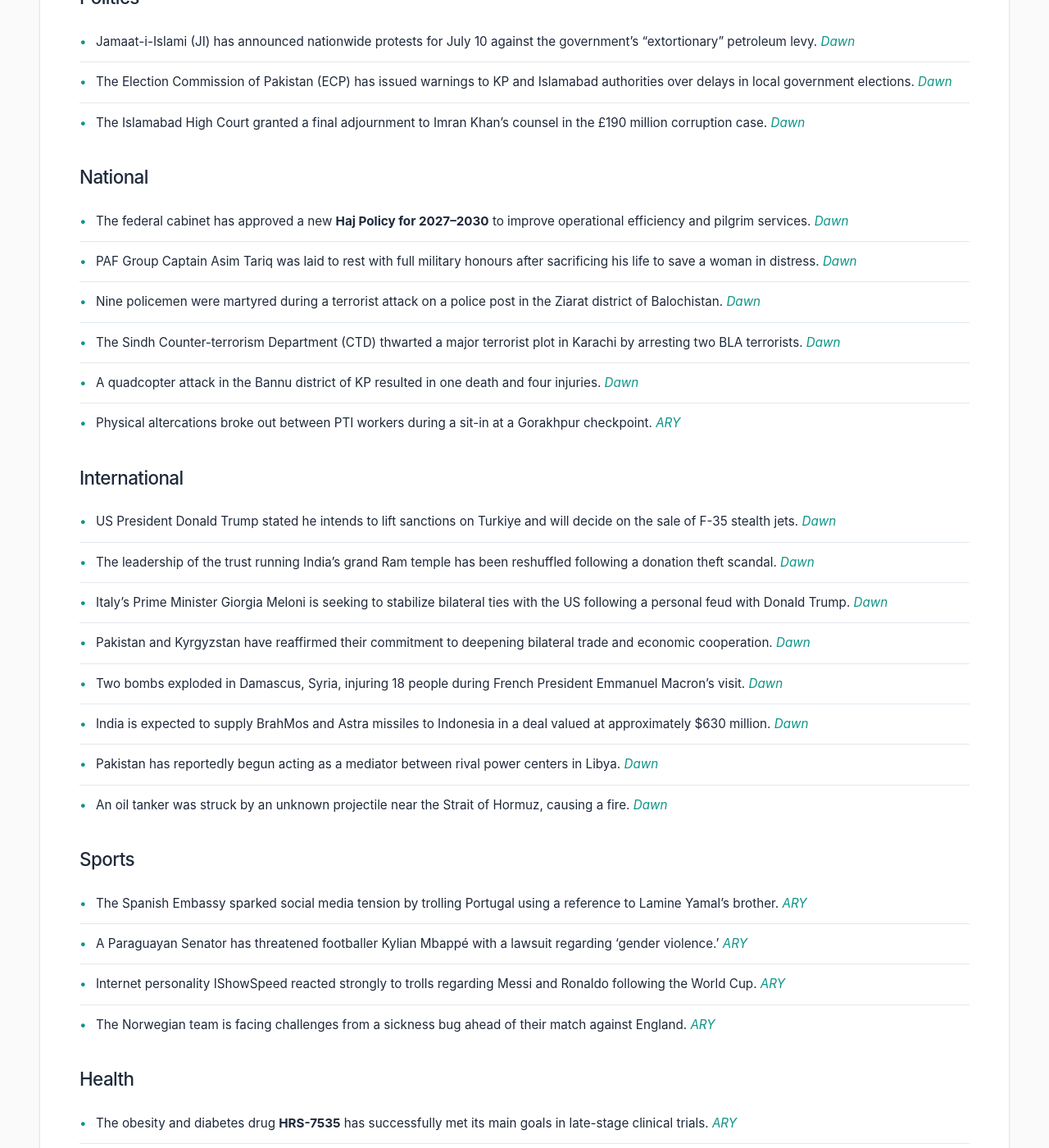
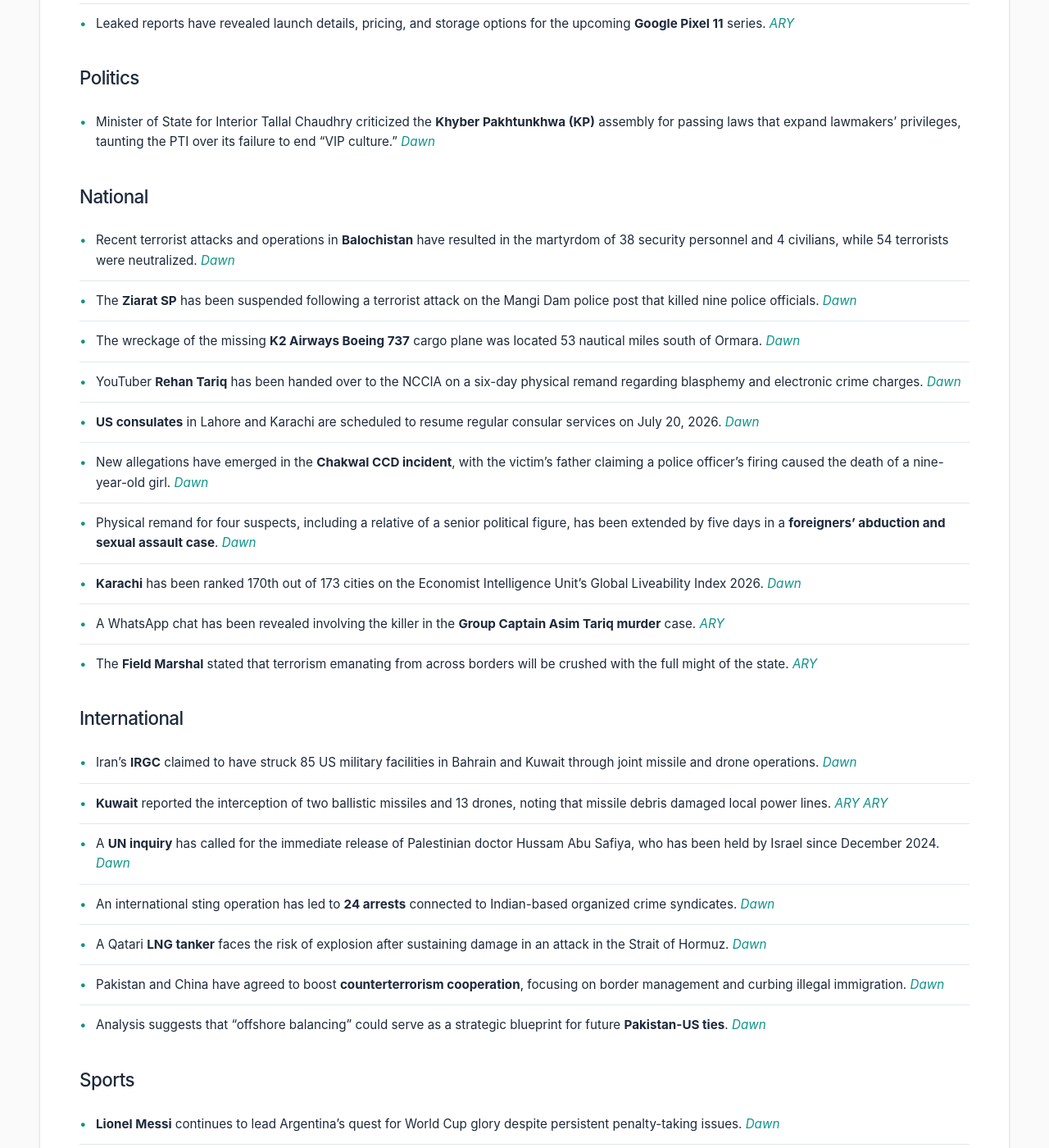
Before and after one commit to zsubzwary/news, a Jekyll site: the page built from en/index.md, in a window 1280 px wide and 1400 px high, scrolled down 841 px. Shown: the whole window at 82% size. Built offline with Jekyll 4.4.1, drawn with Linux system fonts in a browser that asks for light colours; some web fonts are replaced; comment, search, counter and statistics services are not loaded; some of the changed text lies outside the part shown.

Commit message:
DateTime; 2026-07-08T16:05:46.721Z

```diff
--- a/en/index.md
+++ b/en/index.md
@@ -4,52 +4,49 @@ title: Pakistan News Briefing
 lang: en
 ---
 
-Published at: 07-Jul-2026 21:04PKT
+Published at: 08-Jul-2026 21:05PKT
 
 Time to read: 4 mins
 
 ### Economy
-- The Pakistan Stock Exchange (PSX) ended a five-day bullish streak, falling by over 1,100 points. *[Dawn](https://www.dawn.com/news/2013602/psx-snaps-5-day-bullish-streak-falls-by-over-1100-points)*
-- China's markets are increasingly seen as a source of diversification for investors, breaking away from global volatility trends. *[Dawn](https://www.dawn.com/news/2013620/china-breaks-step-with-global-markets-and-investors-buy-in)*
-- Prime Minister Shehbaz Sharif has called for a comprehensive strategy to enhance access to financing for small and medium-sized enterprises (SMEs). *[Dawn](https://www.dawn.com/news/2013571/pm-shehbaz-calls-for-comprehensive-strategy-to-boost-smes-access-to-financing)*
-- New regulations have been introduced regarding bank deposit profit rules in Pakistan. *[ARY](https://arynews.tv/bank-deposit-profit-rules-revised-in-pakistan)*
+- The **Pakistan Stock Exchange (PSX)** KSE-100 index tumbled by over 4,600 points following US President Donald Trump's comments regarding the end of the ceasefire with Iran. *[Dawn](https://www.dawn.com/news/2013847/psx-tumbles-by-over-4600-points-after-trumps-comments-on-iran)*
+- **Oil prices** rose by more than 2% due to fears of supply disruption following US military airstrikes on Iran and the reimposition of crude sales sanctions. *[Dawn](https://www.dawn.com/news/2013812/oil-rises-as-us-strikes-on-iran-raise-fears-over-shaky-truce)*
+- **Electricity prices** have increased in Pakistan. *[ARY](https://arynews.tv/electricity-prices-increased-in-pakistan-2)*
+- Current **currency rates** for USD, SAR, AED, and CAD in Pakistan have been updated. *[ARY](https://arynews.tv/currency-rates-in-pakistan-today-usd-sar-aed-and-cad)*
 
-### Weather
-- Experts warn that the current **El Nino** phenomenon is likely to become a record-breaker, increasing the risk of global droughts and floods. *[Dawn](https://www.dawn.com/news/2013607/this-years-el-nino-likely-to-become-record-breaker-top-expert)*
+### Science & Technology
+- China's National Vulnerability Database warned of a potential **"security backdoor"** in Anthropic’s **Claude Code** AI tool that could transmit sensitive user information without consent. *[Dawn](https://www.dawn.com/news/2013866/china-warns-of-security-backdoor-in-anthropic-ai-coding-tool)*
+- Leaked reports have revealed launch details, pricing, and storage options for the upcoming **Google Pixel 11** series. *[ARY](https://arynews.tv/google-pixel-11-series-launch-date-prices-storage-options-leaked)*
 
 ### Politics
-- Jamaat-i-Islami (JI) has announced nationwide protests for July 10 against the government's "extortionary" petroleum levy. *[Dawn](https://www.dawn.com/news/2013604/ji-chief-announces-countrywide-protests-against-extortionary-petroleum-levy-on-friday)*
-- The Election Commission of Pakistan (ECP) has issued warnings to KP and Islamabad authorities over delays in local government elections. *[Dawn](https://www.dawn.com/news/2013591/ecp-warns-kp-islamabad-again-over-delays-in-local-govt-polls)*
-- The Islamabad High Court granted a final adjournment to Imran Khan's counsel in the £190 million corruption case. *[Dawn](https://www.dawn.com/news/2013578/ihc-grants-final-adjournment-to-imrans-counsel-in-ps190m-corruption-case)*
+- Minister of State for Interior Tallal Chaudhry criticized the **Khyber Pakhtunkhwa (KP)** assembly for passing laws that expand lawmakers' privileges, taunting the PTI over its failure to end "VIP culture." *[Dawn](https://www.dawn.com/news/2013853/tallal-chaudhry-taunts-pti-over-pledges-to-end-vip-culture-after-kp-expands-lawmakers-privileges)*
 
 ### National
-- The federal cabinet has approved a new **Haj Policy for 2027–2030** to improve operational efficiency and pilgrim services. *[Dawn](https://www.dawn.com/news/2013624/cabinet-approves-new-haj-policy-aimed-at-improving-pilgrim-services)*
-- PAF Group Captain Asim Tariq was laid to rest with full military honours after sacrificing his life to save a woman in distress. *[Dawn](https://www.dawn.com/news/2013616/paf-officer-who-sacrificed-his-life-saving-woman-in-distress-laid-to-rest-with-military-honours-ispr)*
-- Nine policemen were martyred during a terrorist attack on a police post in the Ziarat district of Balochistan. *[Dawn](https://www.dawn.com/news/2013564/9-cops-martyred-in-terrorist-attack-on-police-post-in-ziarat)*
-- The Sindh Counter-terrorism Department (CTD) thwarted a major terrorist plot in Karachi by arresting two BLA terrorists. *[Dawn](https://www.dawn.com/news/2013573/major-terrorist-plot-in-karachi-thwarted-as-2-bla-terrorists-arrested-sindh-ctd)*
-- A quadcopter attack in the Bannu district of KP resulted in one death and four injuries. *[Dawn](https://www.dawn.com/news/2013585/one-killed-4-injured-in-quadcopter-attack-in-kps-bannu-police)*
-- Physical altercations broke out between PTI workers during a sit-in at a Gorakhpur checkpoint. *[ARY](https://arynews.tv/pti-workers-fight-during-rawalpindi-sit-in)*
+- Recent terrorist attacks and operations in **Balochistan** have resulted in the martyrdom of 38 security personnel and 4 civilians, while 54 terrorists were neutralized. *[Dawn](https://www.dawn.com/news/2013868/38-security-personnel-martyred-54-terrorists-neutralised-in-recent-balochistan-attacks-dg-ispr)*
+- The **Ziarat SP** has been suspended following a terrorist attack on the Mangi Dam police post that killed nine police officials. *[Dawn](https://www.dawn.com/news/2013827/ziarat-sp-suspended-following-terrorist-attack-on-police-post-committee-formed-to-probe-incident)*
+- The wreckage of the missing **K2 Airways Boeing 737** cargo plane was located 53 nautical miles south of Ormara. *[Dawn](https://www.dawn.com/news/2013836/wreckage-of-missing-cargo-plane-located-off-ormara-paa)*
+- YouTuber **Rehan Tariq** has been handed over to the NCCIA on a six-day physical remand regarding blasphemy and electronic crime charges. *[Dawn](https://www.dawn.com/news/2013901/youtuber-rehan-tariq-handed-over-to-nccia-on-six-day-physical-remand-over-blasphemy-peca-charges)*
+- **US consulates** in Lahore and Karachi are scheduled to resume regular consular services on July 20, 2026. *[Dawn](https://www.dawn.com/news/2013906/us-consulates-in-lahore-karachi-set-to-resume-consular-services-from-july-20)*
+- New allegations have emerged in the **Chakwal CCD incident**, with the victim's father claiming a police officer's firing caused the death of a nine-year-old girl. *[Dawn](https://www.dawn.com/news/2013815/chakwal-ccd-incident-victims-father-alleges-robbers-did-not-fire-police-forced-him-to-sign-blank-paper)*
+- Physical remand for four suspects, including a relative of a senior political figure, has been extended by five days in a **foreigners' abduction and sexual assault case**. *[Dawn](https://www.dawn.com/news/2013835/foreigners-abduction-sexual-assault-case-4-suspects-physical-remand-extended-by-5-days)*
+- **Karachi** has been ranked 170th out of 173 cities on the Economist Intelligence Unit’s Global Liveability Index 2026. *[Dawn](https://www.dawn.com/news/2013664/karachi-ranked-among-least-liveable-cities-in-the-world)*
+- A WhatsApp chat has been revealed involving the killer in the **Group Captain Asim Tariq murder** case. *[ARY](https://arynews.tv/group-captain-asim-case-woman-whatsapp-chat-with-killer-out)*
+- The **Field Marshal** stated that terrorism emanating from across borders will be crushed with the full might of the state. *[ARY](https://arynews.tv/terrorism-emanating-from-across-borders-to-be-crushed-with-full-might-of-the-state-field-marshal)*
 
 ### International
-- US President Donald Trump stated he intends to lift sanctions on Turkiye and will decide on the sale of F-35 stealth jets. *[Dawn](https://www.dawn.com/news/2013605/trump-says-he-will-lift-turkiye-sanctions-decide-on-selling-f-35s)*
-- The leadership of the trust running India's grand Ram temple has been reshuffled following a donation theft scandal. *[Dawn](https://www.dawn.com/news/2013595/temple-built-on-site-of-demolished-babri-mosque-reshuffles-leadership-after-donation-theft-scandal)*
-- Italy's Prime Minister Giorgia Meloni is seeking to stabilize bilateral ties with the US following a personal feud with Donald Trump. *[Dawn](https://www.dawn.com/news/2013601/italys-meloni-seeks-to-avoid-escalation-after-trump-revives-personal-feud)*
-- Pakistan and Kyrgyzstan have reaffirmed their commitment to deepening bilateral trade and economic cooperation. *[Dawn](https://www.dawn.com/news/2013582/pakistan-kyrgyzstan-reaffirm-commitment-to-boosting-bilateral-ties-stress-importance-of-deepening-trade)*
-- Two bombs exploded in Damascus, Syria, injuring 18 people during French President Emmanuel Macron's visit. *[Dawn](https://www.dawn.com/news/2013577/syria-says-18-wounded-in-damascus-blasts-during-french-president-macrons-visit)*
-- India is expected to supply BrahMos and Astra missiles to Indonesia in a deal valued at approximately $630 million. *[Dawn](https://www.dawn.com/news/2013570/indonesia-to-buy-brahmos-missiles-indian-govt-official-says-as-modi-kicks-off-2-day-jakarta-visit)*
-- Pakistan has reportedly begun acting as a mediator between rival power centers in Libya. *[Dawn](https://www.dawn.com/news/2013507/pakistan-taking-on-mantle-of-mediation-for-war-torn-libya)*
-- An oil tanker was struck by an unknown projectile near the Strait of Hormuz, causing a fire. *[Dawn](https://www.dawn.com/news/2013561/oil-tanker-hit-by-unknown-projectile-in-strait-of-hormuz-region-says-maritime-agency)*
+- Iran’s **IRGC** claimed to have struck 85 US military facilities in Bahrain and Kuwait through joint missile and drone operations. *[Dawn](https://www.dawn.com/news/2013772/iran-guards-say-american-bases-in-kuwait-bahrain-hit-after-us-unleashes-new-wave-of-strikes)*
+- **Kuwait** reported the interception of two ballistic missiles and 13 drones, noting that missile debris damaged local power lines. *[ARY](https://arynews.tv/kuwait-claims-intercepted-two-ballistic-missiles-13-drones)* *[ARY](https://arynews.tv/kuwaits-power-lines-damaged-by-missile-debris)*
+- A **UN inquiry** has called for the immediate release of Palestinian doctor Hussam Abu Safiya, who has been held by Israel since December 2024. *[Dawn](https://www.dawn.com/news/2013872/un-inquiry-urges-release-of-gaza-doctor-held-by-israel-since-december-2024)*
+- An international sting operation has led to **24 arrests** connected to Indian-based organized crime syndicates. *[Dawn](https://www.dawn.com/news/2013811/international-sting-arrests-24-over-india-based-organised-crime)*
+- A Qatari **LNG tanker** faces the risk of explosion after sustaining damage in an attack in the Strait of Hormuz. *[Dawn](https://www.dawn.com/news/2013879/what-are-the-risks-of-an-lng-tanker-explosion)*
+- Pakistan and China have agreed to boost **counterterrorism cooperation**, focusing on border management and curbing illegal immigration. *[Dawn](https://www.dawn.com/news/2013843/islamabad-beijing-agree-to-boost-counterterrorism-cooperation-as-naqvi-meets-chinese-counterpart)*
+- Analysis suggests that "offshore balancing" could serve as a strategic blueprint for future **Pakistan-US ties**. *[Dawn](https://www.dawn.com/news/2013892/offshore-balancing-a-blueprint-for-pak-us-ties)*
 
 ### Sports
-- The Spanish Embassy sparked social media tension by trolling Portugal using a reference to Lamine Yamal's brother. *[ARY](https://arynews.tv/spanish-embassy-trolls-portugal-using-yamals-little-brother)*
-- A Paraguayan Senator has threatened footballer Kylian Mbappé with a lawsuit regarding 'gender violence.' *[ARY](https://arynews.tv/paraguayan-senator-threatens-mbappe-with-lawsuit-over-gender-violence)*
-- Internet personality IShowSpeed reacted strongly to trolls regarding Messi and Ronaldo following the World Cup. *[ARY](https://arynews.tv/ishowspeed-loses-it-after-messi-supporter-trolls-ronaldo-post-world-cup-exit)*
-- The Norwegian team is facing challenges from a sickness bug ahead of their match against England. *[ARY](https://arynews.tv/norway-in-trouble-sickness-bug-strikes-before-england-game)*
-
-### Health
-- The obesity and diabetes drug **HRS-7535** has successfully met its main goals in late-stage clinical trials. *[ARY](https://arynews.tv/hrs-7535-obesity-diabetes-drug-meets-main-goal-of-late-stage-trials)*
-- Residents in Karachi are on high alert following a third death this year linked to **Naegleria**. *[ARY](https://arynews.tv/karachi-third-naegleria-death-of-the-year-sparks-alarm-among-citizens)*
+- **Lionel Messi** continues to lead Argentina's quest for World Cup glory despite persistent penalty-taking issues. *[Dawn](https://www.dawn.com/news/2013903/messi-world-cup-magic-masks-familiar-penalty-frailty)*
+- An explanation of **FIFA’s "Crossed-Arms X" signal** and why it led to the booking of Egypt's coach. *[ARY](https://arynews.tv/what-is-fifas-crossed-arms-x-signal-and-why-was-egypts-coach-booked-for-it)*
 
 ### Other
-- Actor Tom Holland wore a custom suit featuring a secret message at 'The Odyssey' premiere. *[ARY](https://arynews.tv/tom-holland-wears-custom-secret-message-suit-at-the-odyssey-premiere)*
-- Speculation has arisen regarding whether Will Smith and Jada Pinkett Smith might rekindle their relationship. *[ARY](https://arynews.tv/will-smith-jada-pinkett-smith-rekindle-relationship-after-years-of-separation)*
+- A tribute to the life and legacy of **Abdul Sattar Edhi**. *[Dawn](https://www.dawn.com/news/1269733/edhi-a-life-less-ordinary)*
+- A review of **Diljit Dosanjh’s** "Satluj." *[ARY](https://arynews.tv/satluj-diljit-dosanjh-review-2026)*
+- A viral clip of **Connor Murphy** surfaced prior to his drowning. *[ARY](https://arynews.tv/connor-murphys-last-clip-goes-viral-before-drowning)*
```
